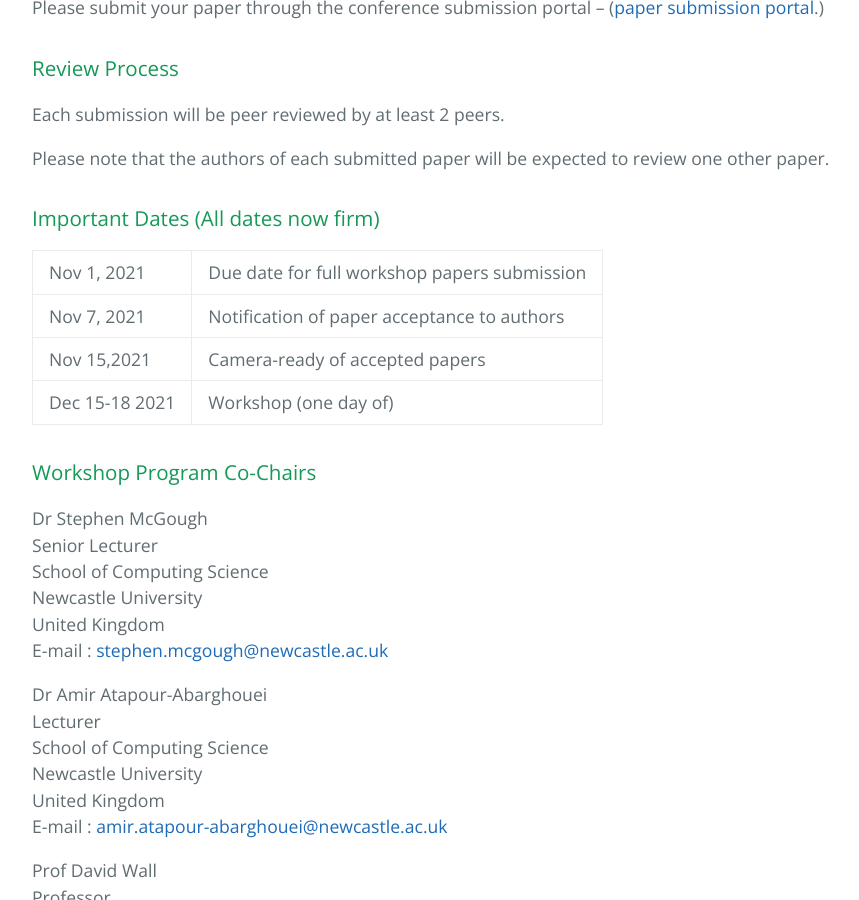
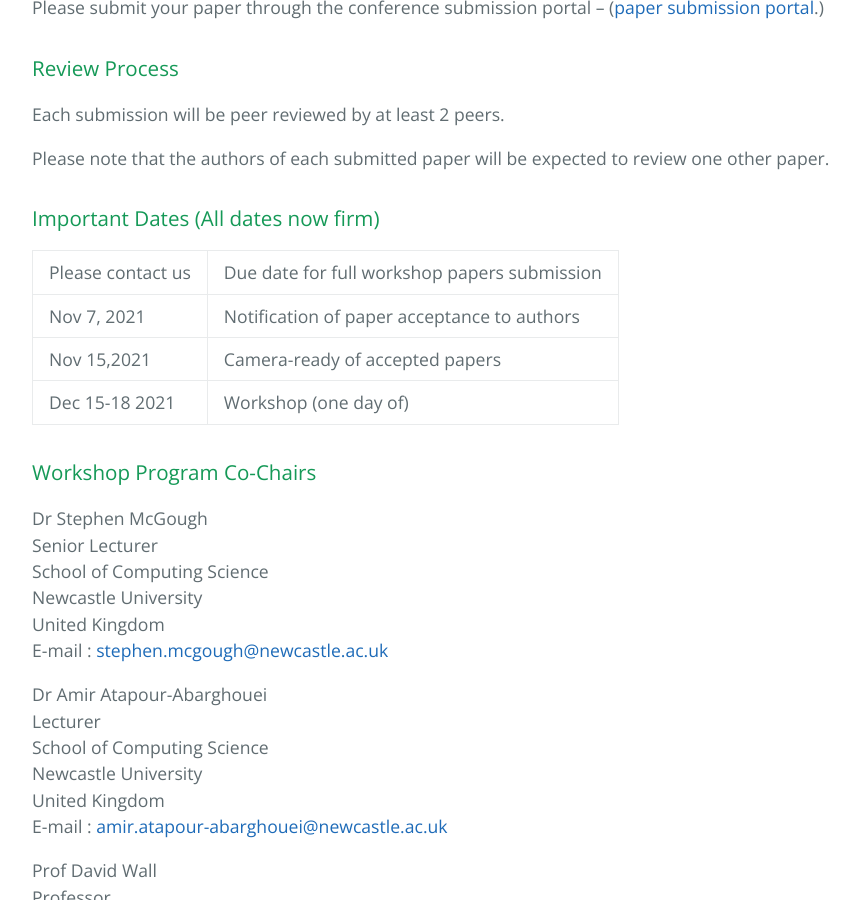
Before and after one commit to bda4cid/bda4cid.github.io, a Jekyll site: the page built from index.md, in a window 1280 px wide and 900 px high, scrolled down 2890 px. Shown: the whole window, without its empty margins (192-1051 px from the left). Built offline with Jekyll 4.4.1, drawn with Linux system fonts in a browser that asks for light colours; our own code applies the rules of GitHub Pages for plain Markdown files.

Commit message:
Changed submission deadline

```diff
--- a/index.md
+++ b/index.md
@@ -83,7 +83,7 @@ Please note that the authors of each submitted paper will be expected to review
 ### Important Dates (All dates now firm)
 
 |-------|-------------------|
-| Nov 1, 2021 | Due date for full workshop papers submission |
+| Please contact us | Due date for full workshop papers submission |
 | Nov 7, 2021 |  Notification of paper acceptance to authors |
 | Nov 15,2021 | Camera-ready of accepted papers |
 | Dec 15-18 2021 | Workshop (one day of) |
```
